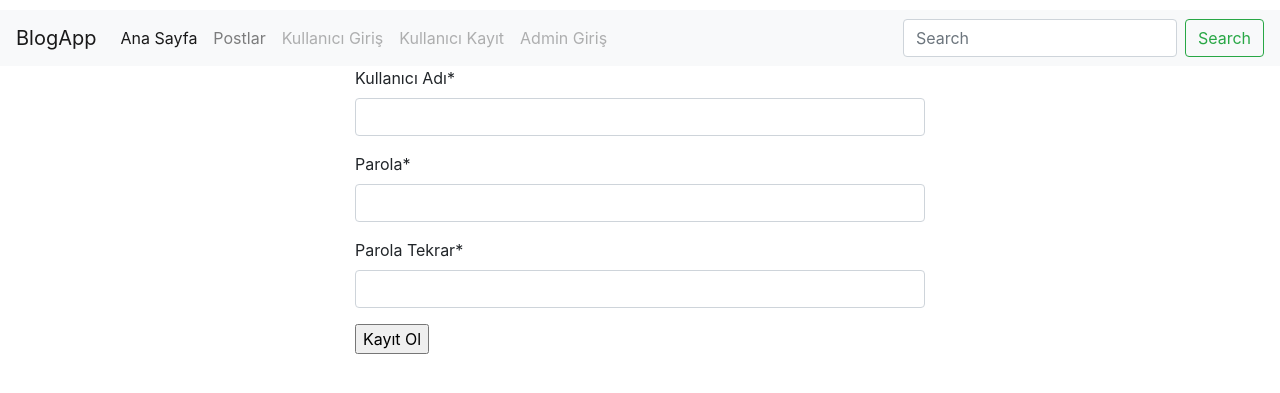
After one commit to bthsener/django-blog-app, a Django app: page /accounts/register/ in a window 1280 px wide. The commit adds this page. Shown: the top 393 px of the page. Run offline with Django 4.2, Linux system fonts and the light colour scheme; some libraries are stand-ins or nearby versions.

Commit message:
fixed bugs

```diff
--- a/accounts/form.py
+++ b/accounts/form.py
@@ -1,5 +1,7 @@
 from django import forms
 from django.contrib.auth import authenticate
+from django.contrib.auth.models import User
+from  django.contrib.auth.forms import UserCreationForm
 
 class LoginForm(forms.Form):
     username = forms.CharField(max_length=100, label='Kullanıcı Adı')
@@ -13,3 +15,23 @@ class LoginForm(forms.Form):
             if not user:
                 raise forms.ValidationError('kullanici adi veya parola hatali')
             return super(LoginForm, self).clean()
+
+class RegisterForm(forms.ModelForm):
+    username = forms.CharField(max_length=100, label='Kullanıcı Adı')
+    password = forms.CharField(max_length=100, label='Parola', widget=forms.PasswordInput)
+    password2 = forms.CharField(max_length=100, label='Parola Tekrar', widget=forms.PasswordInput)
+
+    class Meta:
+        model = User
+        fields = [
+            'username',
+            'password',
+            'password2',
+        ]
+
+    def clean_password2(self):
+        password = self.cleaned_data.get('password')
+        password2 = self.cleaned_data.get('password2')
+        if password and password2 and password != password2:
+            raise forms.ValidationError('error')
+        return password2
--- a/accounts/urls.py
+++ b/accounts/urls.py
@@ -4,4 +4,6 @@ from .views import *
 
 urlpatterns = [
     path('login/', login_view, name='login'),
+    path('register/', register_view, name='register'),
+    path('logout/', logout_view, name='logout'),
 ]
--- a/accounts/views.py
+++ b/accounts/views.py
@@ -1,6 +1,6 @@
-from django.shortcuts import render, redirect
-from .form import LoginForm
-from django.contrib.auth import authenticate, login
+from django.shortcuts import render, redirect, Http404
+from .form import LoginForm, RegisterForm
+from django.contrib.auth import authenticate, login, logout
 
 def login_view(request):
     form = LoginForm(request.POST or None)
@@ -13,3 +13,21 @@ def login_view(request):
         return redirect('home')
 
     return  render(request, 'accounts/form.html', {'form': form})
+
+def register_view(request):
+    form = RegisterForm(request.POST or None)
+    if form.is_valid():
+        user = form.save(commit=False)
+        password = form.cleaned_data.get('password')
+        user.set_password(password)
+        user.save()
+        newUser = authenticate(username=user.username, password=password)
+        login(request, newUser)
+        return redirect('home')
+    return render(request, 'accounts/register.html', {'form': form})
+
+def logout_view(request):
+    if not request.user.is_authenticated:
+        return Http404
+    logout(request)
+    return redirect('home')
--- /dev/null
+++ b/templates/accounts/register.html
@@ -0,0 +1,16 @@
+{% extends 'base.html' %}
+{% load crispy_forms_tags %}
+
+{% block body %}
+    <div class="container">
+        <div class="row">
+            <div class="container-fluid" style="max-width: 600px">
+                <form method="POST" enctype="multipart/form-data">
+                    {% csrf_token %}
+                    {{ form|crispy }}
+                    <input type="submit" value="Kayıt Ol">
+                </form>
+            </div>
+        </div>
+    </div>
+{% endblock %}
--- a/templates/header.html
+++ b/templates/header.html
@@ -26,13 +26,21 @@
             <li class="nav-item">
                 <a class="nav-link disabled" href="{% url 'create' %}">Post Oluştur</a>
             </li>
+            <li class="nav-item">
+                <a class="nav-link disabled" href="{% url 'logout' %}">Çıkış Yap</a>
+            </li>
         {% endif %}
+        {% if not request.user.is_authenticated %}
         <li class="nav-item">
             <a class="nav-link disabled" href="{% url 'login' %}">Kullanıcı Giriş</a>
         </li>
         <li class="nav-item">
+            <a class="nav-link disabled" href="{% url 'register' %}">Kullanıcı Kayıt</a>
+        </li>
+        <li class="nav-item">
             <a class="nav-link disabled" href="{% url 'admin:index' %}">Admin Giriş</a>
         </li>
+        {% endif %}
     </ul>
     <form class="form-inline my-2 my-lg-0">
       <input class="form-control mr-sm-2" type="search" placeholder="Search" aria-label="Search">
--- a/templates/post/details.html
+++ b/templates/post/details.html
@@ -25,9 +25,9 @@
         {% include 'post/comments.html' %}
         <br>
         {% for comment in post.comments.all %}
-            <h4>{{ comment.name }} | <small>{{ comment.created_date|timesince }} önce </small></h4>
-            <p>{{ comment.content|linebreaks }}</p>
-            <br>
+                    <h4>{{ comment.name }} | <small>{{ comment.created_date|timesince }} önce </small></h4>
+                    <p>{{ comment.content|linebreaks }}</p>
+                    <hr>
         {% endfor %}
 
 </div>
--- a/templates/post/index.html
+++ b/templates/post/index.html
@@ -6,7 +6,7 @@
     <div class="card container-fluid col-md-6 mx-auto my-3">
         <div class="card-body">
             <h5 class="card-title">{{ post.title}}</h5>
-            <p class="card-text">{{ post.content | linebreaks | truncatechars:150 }}</p>
+            <p class="card-text">{{ post.content | safe | linebreaks | truncatechars:150 }}</p>
             <p class="card-text">Yazar: {{ post.user }}</p>
             <p class="card-text">{{ post.publishingDate }}</p>
             <a href="{% url 'details' id=post.id %}" class="btn btn-primary">Detaylar</a>
```
Also changed, not shown: db.sqlite3, media/Screenshot_1_Ua9dLuA.png (added), media/Screenshot_1_Wqwc0vG.png (added).
